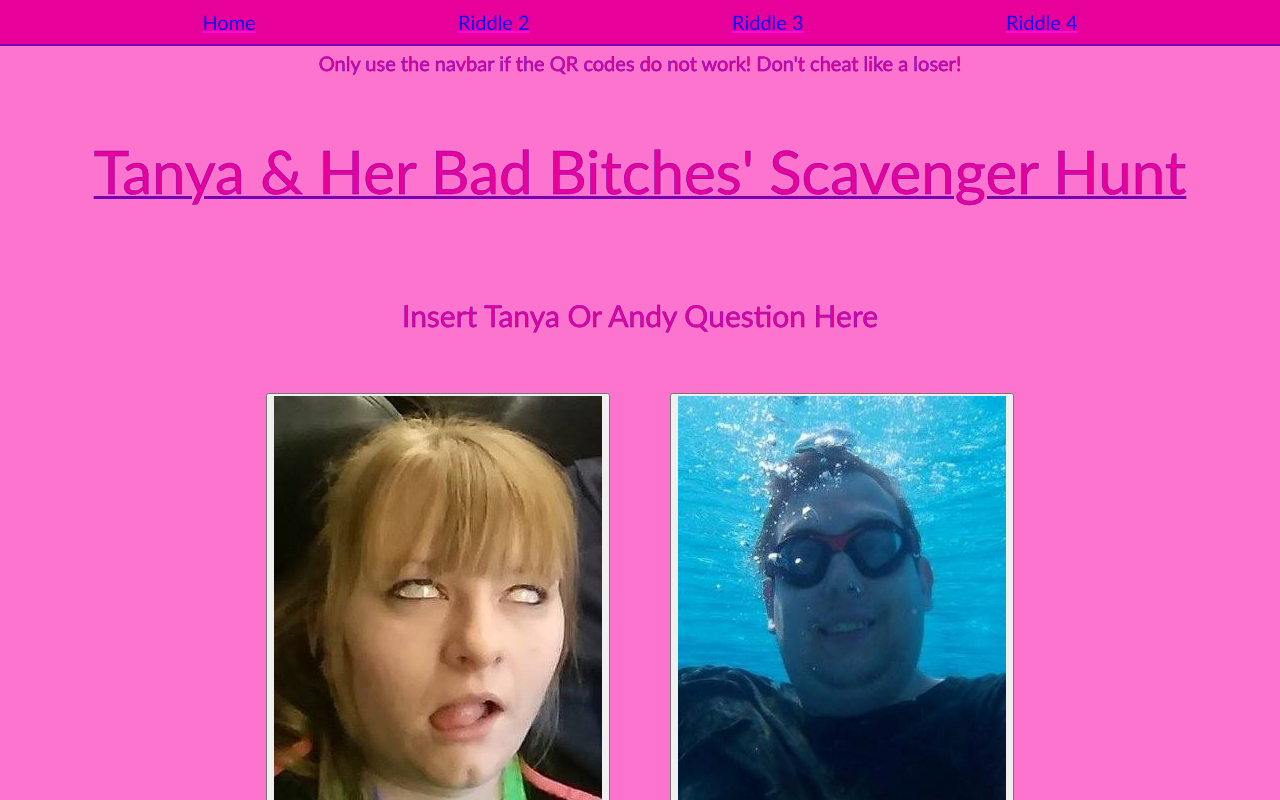
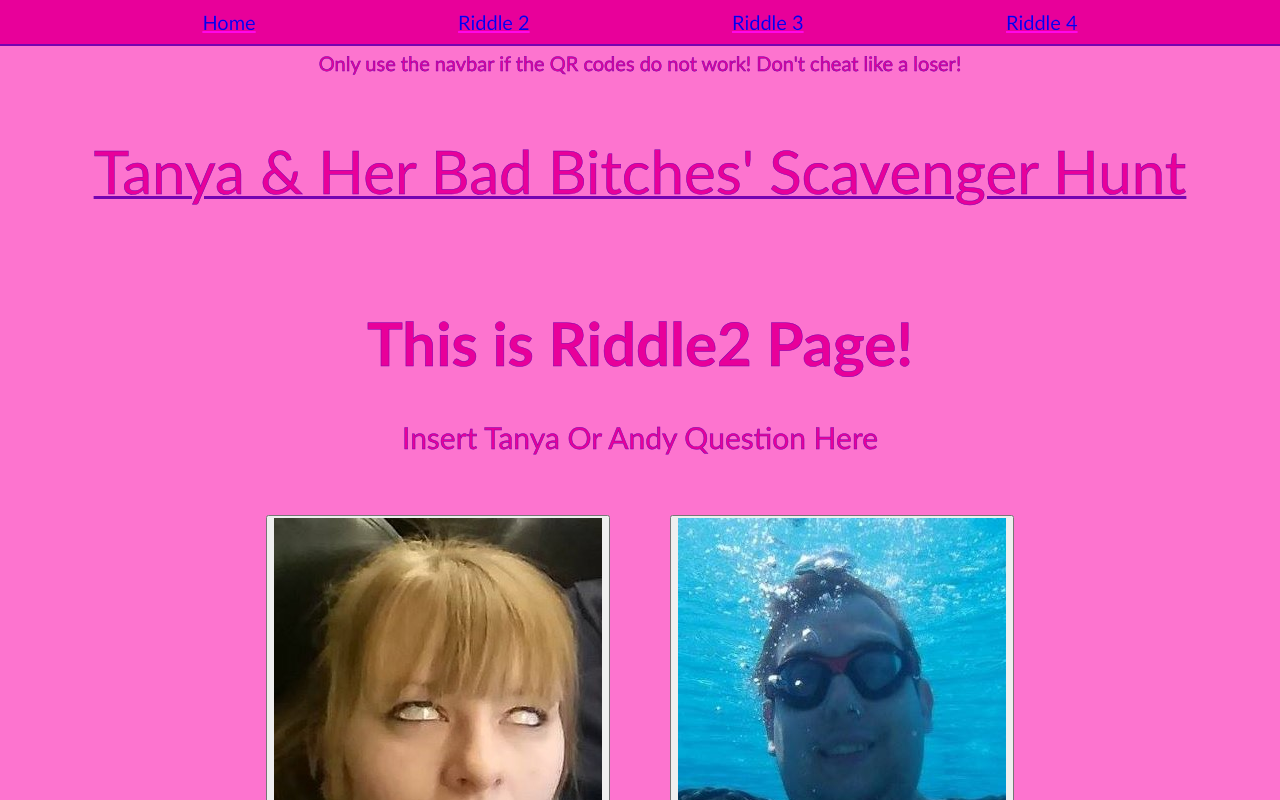
Before and after one commit to RedGeorge/hen-do, a React (Create React App) app: page /Riddle2 in a window 1280 px wide. Shown: the top 800 px of the page. Built offline with nearby package versions, Linux system fonts and the light colour scheme.

Commit message:
Final test for routing.

```diff
--- a/src/Pages/Riddle2.jsx
+++ b/src/Pages/Riddle2.jsx
@@ -6,6 +6,7 @@ function Riddle2 (){
     return(
         <div className="App">
             <body>
+                <h1>This is Riddle2 Page!</h1>
                 <div className="TanyaOrAndy">
                     <p>Insert Tanya Or Andy Question Here</p>
                 </div>
```
